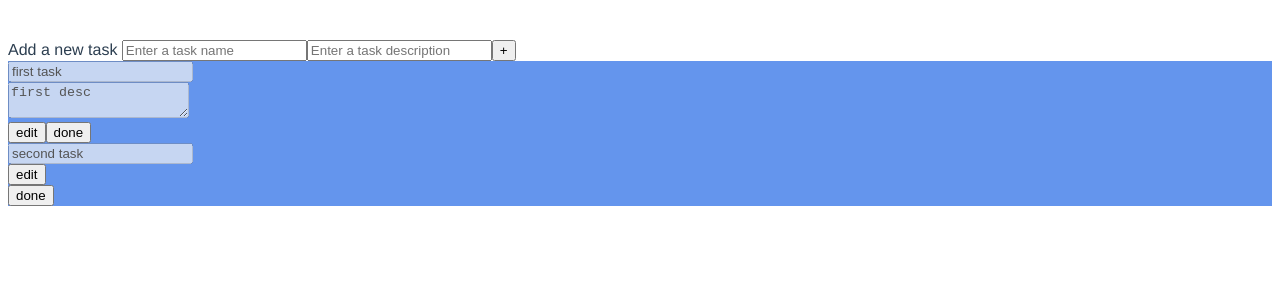
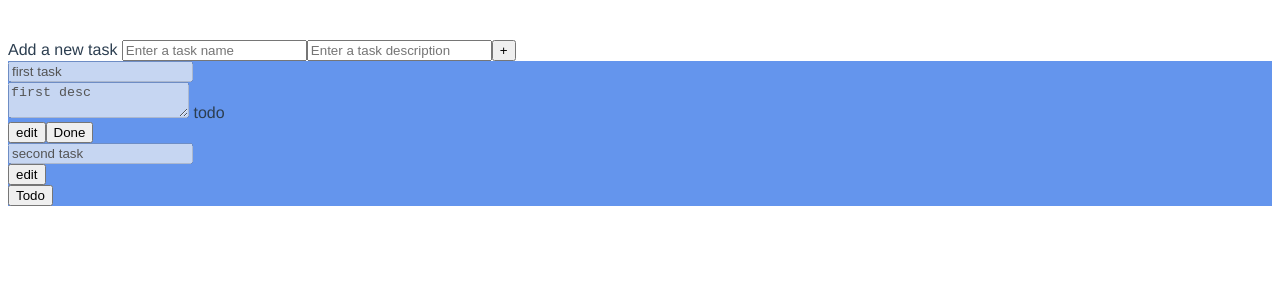
Before and after one commit to guylil/todo-list-vuejs, a Vue app: page / in a window 1280 px wide. Both pictures are taken after a click on the element 640 px from the left and 71 px from the top of the page. Shown: the top 300 px of the page. Built offline with nearby package versions, Linux system fonts and the light colour scheme.

Commit message:
setting status and buttons display

```diff
--- a/src/components/TaskItem.vue
+++ b/src/components/TaskItem.vue
@@ -4,24 +4,32 @@
       <div>
         <div class="clickable" @click="showDescription = !showDescription">
           <input
-                  class="clickable"
-                  :disabled="!editTitle"
-                  type="text"
-                  v-model="itemName"
+            class="clickable"
+            :disabled="!editTitle"
+            type="text"
+            v-model="task.itemTitle"
           />
         </div>
-        <button v-show="!showDescription" @click="editTitle=!editTitle">edit</button>
+        <button v-show="!showDescription" @click="editTitle = !editTitle">
+          {{editTitleButton}}
+        </button>
       </div>
     </div>
     <div v-show="showDescription">
       <textarea
         :disabled="!editDescription"
-        v-model="itemDesc"
+        v-model="task.itemDesc"
         @blur.stop="editDescription = false"
       ></textarea>
+      {{task.itemStatus}}
     </div>
-    <button v-show="showDescription" @click="editDescription = !editDescription">edit</button>
-    <button>done</button>
+    <button
+      v-show="showDescription"
+      @click="editDescription = !editDescription"
+    >
+      {{editDescriptionButton}}
+    </button>
+    <button @click="setStatusButton">{{statusButton}}</button>
   </div>
 </template>
 
@@ -32,6 +40,7 @@ export default {
     taskDetails: {
       taskTitle: String,
       taskDescription: String,
+      status: String,
       taskId: Number
     }
   },
@@ -40,13 +49,23 @@ export default {
       showDescription: false,
       editDescription: false,
       editTitle: false,
-      itemName: this.taskDetails.taskTitle,
-      itemDesc: this.taskDetails.taskDescription,
-      itemId: this.taskDetails.taskId
+      task: {
+        itemTitle: this.taskDetails.taskTitle,
+        itemDesc: this.taskDetails.taskDescription,
+        itemStatus: this.taskDetails.status,
+        itemId: this.taskDetails.taskId
+      },
     };
   },
-  methods: {},
+  methods: {
+    setStatusButton(){
+      this.task.itemStatus = (this.task.itemStatus==='todo') ? "done":"todo";
+      },
+  },
   computed: {
+    editTitleButton(){return (this.editTitle)?"save":"edit"},
+    editDescriptionButton(){return (this.editDescription)?"save":"edit"},
+    statusButton() {return (this.task.itemStatus==='todo')? "Done" : "Todo"},
   }
 };
 </script>
@@ -55,4 +74,7 @@ export default {
 .clickable {
   cursor: pointer;
 }
+  .todo {
+    text: red;
+  }
 </style>
--- a/src/components/TodoList.vue
+++ b/src/components/TodoList.vue
@@ -19,8 +19,8 @@ export default {
   data() {
     return {
       tasks: [
-        { taskTitle: "first task", taskDescription: "first desc", taskId: 1 },
-        { taskTitle: "second task", taskDescription: "second desc", taskId: 2 }
+        { taskTitle: "first task", taskDescription: "first desc", taskId: 1 ,status:'todo'},
+        { taskTitle: "second task", taskDescription: "second desc", taskId: 2, status:'done' }
       ]
     };
   },
@@ -30,6 +30,7 @@ export default {
       let newTask = {
         taskTitle: task.newTaskTitle,
         taskDescription: task.newTaskDesc,
+        taskStatus: 'todo',
         taskId: this.newTaskId
       };
       if(newTask.taskTitle.length>0){
```
